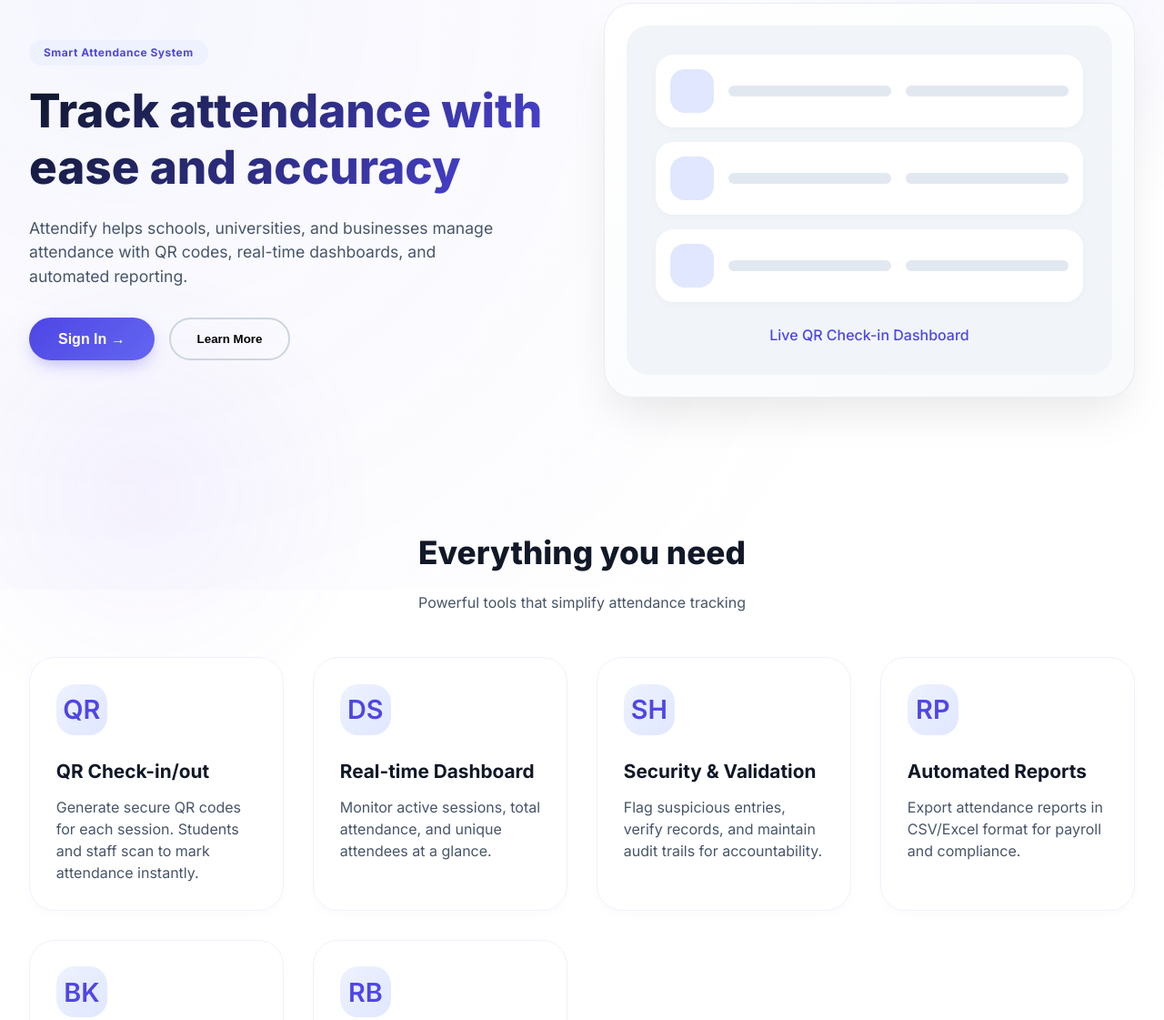
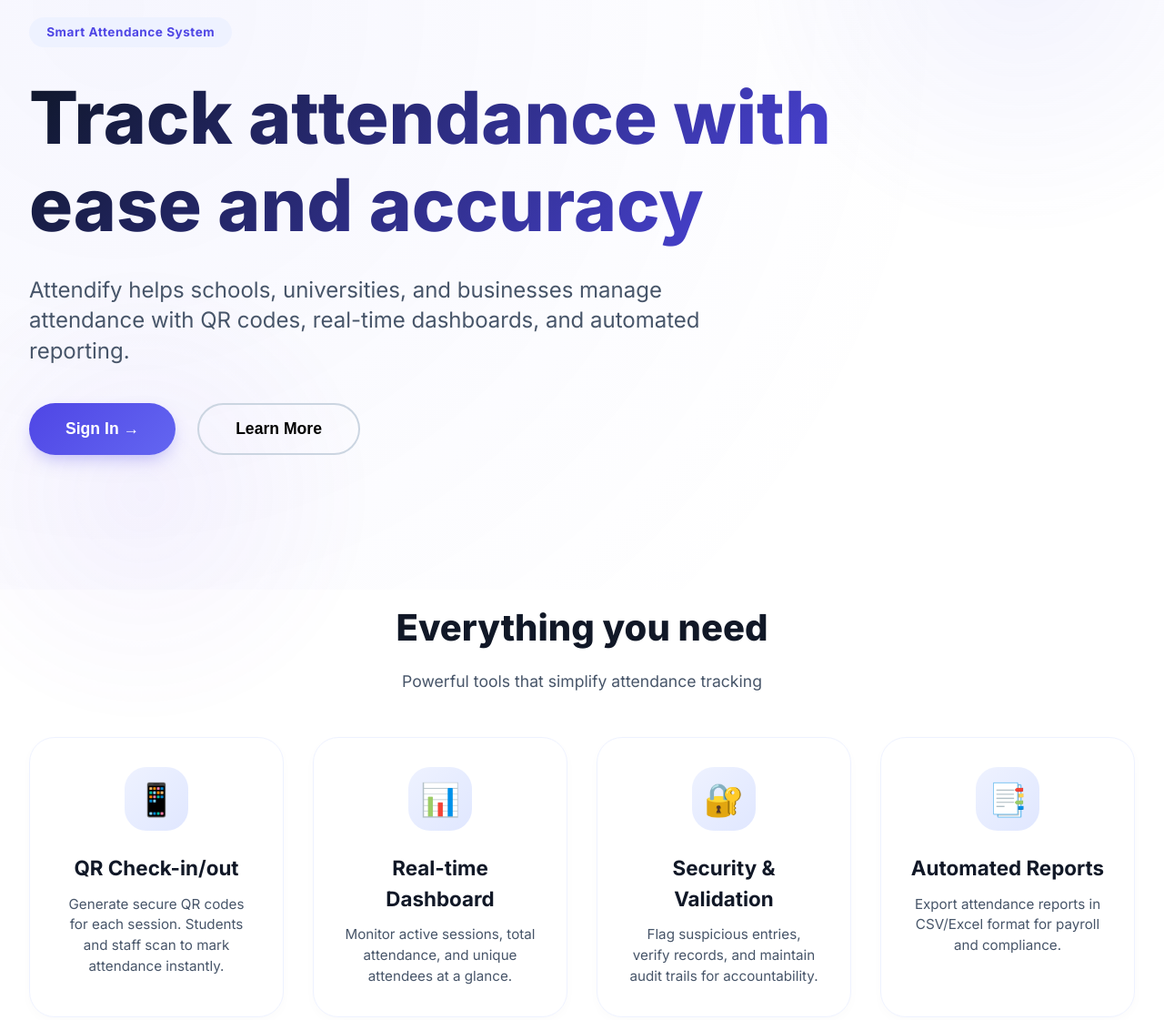
Before and after one commit to OnlyCoby/Attendify, a website: page index.html in a window 1280 px wide. Shown: the part 152-1273 px from the top of the page at 91% size. Drawn offline with Linux system fonts and the light colour scheme; a script that the page names is missing.

Commit message:
Update index.html

```diff
--- a/index.html
+++ b/index.html
@@ -154,10 +154,10 @@
             background: linear-gradient(135deg, #4f46e5, #6366f1);
             color: white;
             border: none;
-            padding: 0.9rem 2rem;
-            border-radius: 40px;
+            padding: 1rem 2.5rem;
+            border-radius: 50px;
             font-weight: 700;
-            font-size: 1rem;
+            font-size: 1.1rem;
             cursor: pointer;
             transition: all 0.3s ease;
             box-shadow: 0 8px 20px -6px rgba(79, 70, 229, 0.4);
@@ -174,9 +174,10 @@
         .btn-outline {
             background: transparent;
             border: 2px solid #cbd5e1;
-            padding: 0.8rem 1.8rem;
-            border-radius: 40px;
+            padding: 1rem 2.5rem;
+            border-radius: 50px;
             font-weight: 600;
+            font-size: 1.1rem;
             transition: all 0.2s;
             cursor: pointer;
         }
@@ -186,34 +187,34 @@
             background: rgba(79, 70, 229, 0.05);
         }
 
-        /* Hero Section */
+        /* Hero Section - Full width, no right box */
         .hero {
             max-width: 1280px;
-            margin: 3rem auto 2rem;
-            padding: 2rem 2rem 3rem;
-            display: grid;
-            grid-template-columns: 1fr 1fr;
-            gap: 3rem;
-            align-items: center;
+            margin: 4rem auto 3rem;
+            padding: 2rem 2rem 4rem;
+        }
+
+        .hero-content {
+            max-width: 900px;
         }
 
         .hero-badge {
             background: #eef2ff;
             color: #4f46e5;
-            padding: 0.3rem 1rem;
-            border-radius: 30px;
-            font-size: 0.75rem;
+            padding: 0.4rem 1.2rem;
+            border-radius: 40px;
+            font-size: 0.85rem;
             font-weight: 700;
             display: inline-block;
-            margin-bottom: 1.2rem;
+            margin-bottom: 1.8rem;
             letter-spacing: 0.5px;
         }
 
         .hero h1 {
-            font-size: 3.2rem;
+            font-size: 5rem;
             font-weight: 800;
             line-height: 1.2;
-            margin-bottom: 1.5rem;
+            margin-bottom: 1.8rem;
             background: linear-gradient(135deg, #0f172a, #4f46e5);
             background-clip: text;
             -webkit-background-clip: text;
@@ -221,52 +222,17 @@
         }
 
         .hero p {
-            font-size: 1.1rem;
+            font-size: 1.5rem;
             color: #475569;
-            margin-bottom: 2rem;
+            margin-bottom: 2.5rem;
             max-width: 90%;
+            line-height: 1.4;
         }
 
-        .hero-image {
-            background: linear-gradient(145deg, #ffffff, #f8fafc);
-            border-radius: 32px;
-            padding: 1.5rem;
-            box-shadow: 0 25px 50px -12px rgba(0, 0, 0, 0.1);
-            border: 1px solid rgba(203, 213, 225, 0.4);
-            text-align: center;
-        }
-
-        .demo-preview {
-            background: #f1f5f9;
-            border-radius: 24px;
-            padding: 2rem;
+        .hero-buttons {
             display: flex;
-            flex-direction: column;
-            gap: 1rem;
-        }
-
-        .fake-card {
-            background: white;
-            border-radius: 20px;
-            padding: 1rem;
-            display: flex;
-            align-items: center;
-            gap: 1rem;
-            box-shadow: 0 2px 8px rgba(0,0,0,0.03);
-        }
-
-        .fake-avatar {
-            width: 48px;
-            height: 48px;
-            background: #e0e7ff;
-            border-radius: 16px;
-        }
-
-        .fake-text {
-            flex: 1;
-            height: 12px;
-            background: #e2e8f0;
-            border-radius: 20px;
+            gap: 1.5rem;
+            flex-wrap: wrap;
         }
 
         /* Features section */
@@ -282,7 +248,7 @@
         }
 
         .section-header h2 {
-            font-size: 2.2rem;
+            font-size: 2.5rem;
             font-weight: 800;
             margin-bottom: 1rem;
         }
@@ -291,6 +257,7 @@
             color: #475569;
             max-width: 600px;
             margin: 0 auto;
+            font-size: 1.1rem;
         }
 
         .features-grid {
@@ -302,10 +269,11 @@
         .feature-card {
             background: white;
             border-radius: 28px;
-            padding: 1.8rem;
+            padding: 2rem;
             transition: all 0.3s;
             border: 1px solid #eef2ff;
             box-shadow: 0 4px 12px rgba(0, 0, 0, 0.02);
+            text-align: center;
         }
 
         .feature-card:hover {
@@ -315,27 +283,28 @@
         }
 
         .feature-icon {
-            width: 56px;
-            height: 56px;
+            width: 70px;
+            height: 70px;
             background: linear-gradient(135deg, #eef2ff, #e0e7ff);
-            border-radius: 20px;
+            border-radius: 24px;
             display: flex;
             align-items: center;
             justify-content: center;
-            margin-bottom: 1.5rem;
-            font-size: 1.8rem;
-            font-weight: 600;
+            margin: 0 auto 1.5rem auto;
+            font-size: 2.2rem;
+            font-weight: 700;
             color: #4f46e5;
         }
 
         .feature-card h3 {
-            font-size: 1.3rem;
+            font-size: 1.4rem;
             margin-bottom: 0.75rem;
         }
 
         .feature-card p {
             color: #475569;
             line-height: 1.5;
+            font-size: 0.95rem;
         }
 
         /* Security Section - 2 cards only */
@@ -349,7 +318,7 @@
 
         .security-card {
             background: white;
-            padding: 1.8rem;
+            padding: 2rem;
             border-radius: 28px;
             border: 1px solid #eef2ff;
             box-shadow: 0 4px 12px rgba(0, 0, 0, 0.02);
@@ -362,20 +331,21 @@
         }
 
         .security-icon {
-            font-size: 2rem;
+            font-size: 2.5rem;
             font-weight: 700;
             color: #4f46e5;
             margin-bottom: 1rem;
         }
 
         .security-card h3 {
-            font-size: 1.3rem;
+            font-size: 1.4rem;
             margin-bottom: 0.75rem;
         }
 
         .security-card p {
             color: #475569;
             line-height: 1.5;
+            font-size: 0.95rem;
         }
 
         /* Login Modal */
@@ -523,28 +493,30 @@
             background: linear-gradient(125deg, #1e1b4b, #312e81);
             border-radius: 48px;
             margin: 3rem auto;
-            padding: 3.5rem 2rem;
+            padding: 4rem 2rem;
             text-align: center;
             color: white;
             max-width: 1000px;
         }
 
         .cta-section h2 {
-            font-size: 2.2rem;
+            font-size: 2.5rem;
             margin-bottom: 1rem;
         }
 
         .cta-section p {
             opacity: 0.9;
             margin-bottom: 2rem;
+            font-size: 1.1rem;
         }
 
         .btn-cta {
             background: white;
             color: #4f46e5;
-            padding: 0.9rem 2.2rem;
+            padding: 1rem 2.5rem;
             font-weight: 700;
-            border-radius: 40px;
+            font-size: 1.1rem;
+            border-radius: 50px;
             text-decoration: none;
             display: inline-flex;
             align-items: center;
@@ -603,11 +575,26 @@
 
         @media (max-width: 860px) {
             .hero {
-                grid-template-columns: 1fr;
                 text-align: center;
+                padding: 1.5rem;
+                margin: 2rem auto;
+            }
+            .hero-content {
+                max-width: 100%;
+            }
+            .hero h1 {
+                font-size: 2.8rem;
             }
             .hero p {
                 max-width: 100%;
+                font-size: 1.2rem;
+            }
+            .hero-buttons {
+                justify-content: center;
+            }
+            .btn-primary, .btn-outline {
+                padding: 0.8rem 1.8rem;
+                font-size: 1rem;
             }
             .navbar {
                 padding: 1rem;
@@ -616,6 +603,9 @@
                 gap: 1rem;
             }
             .section-header h2 {
+                font-size: 2rem;
+            }
+            .cta-section h2 {
                 font-size: 1.8rem;
             }
         }
@@ -642,28 +632,20 @@
     </div>
 </nav>
 
-<!-- Hero Section -->
+<!-- Hero Section - Large text -->
 <section class="hero">
-    <div>
+    <div class="hero-content">
         <span class="hero-badge">Smart Attendance System</span>
         <h1>Track attendance with ease and accuracy</h1>
         <p>Attendify helps schools, universities, and businesses manage attendance with QR codes, real-time dashboards, and automated reporting.</p>
-        <div style="display: flex; gap: 1rem; flex-wrap: wrap;">
+        <div class="hero-buttons">
             <button class="btn-primary" id="heroLoginBtn">Sign In →</button>
             <button class="btn-outline" onclick="document.getElementById('features').scrollIntoView({behavior:'smooth'})">Learn More</button>
         </div>
     </div>
-    <div class="hero-image">
-        <div class="demo-preview">
-            <div class="fake-card"><div class="fake-avatar"></div><div class="fake-text"></div><div class="fake-text" style="width: 40px;"></div></div>
-            <div class="fake-card"><div class="fake-avatar"></div><div class="fake-text"></div><div class="fake-text" style="width: 30px;"></div></div>
-            <div class="fake-card"><div class="fake-avatar"></div><div class="fake-text"></div><div class="fake-text" style="width: 50px;"></div></div>
-            <div style="text-align: center; margin-top: 0.5rem; font-weight: 500; color: #4f46e5;">Live QR Check-in Dashboard</div>
-        </div>
-    </div>
 </section>
 
-<!-- Features Section -->
+<!-- Features Section with Icons -->
 <div id="features" class="section">
     <div class="section-header">
         <h2>Everything you need</h2>
@@ -671,32 +653,32 @@
     </div>
     <div class="features-grid">
         <div class="feature-card">
-            <div class="feature-icon">QR</div>
+            <div class="feature-icon">📱</div>
             <h3>QR Check-in/out</h3>
             <p>Generate secure QR codes for each session. Students and staff scan to mark attendance instantly.</p>
         </div>
         <div class="feature-card">
-            <div class="feature-icon">DS</div>
+            <div class="feature-icon">📊</div>
             <h3>Real-time Dashboard</h3>
             <p>Monitor active sessions, total attendance, and unique attendees at a glance.</p>
         </div>
         <div class="feature-card">
-            <div class="feature-icon">SH</div>
+            <div class="feature-icon">🔐</div>
             <h3>Security & Validation</h3>
             <p>Flag suspicious entries, verify records, and maintain audit trails for accountability.</p>
         </div>
         <div class="feature-card">
-            <div class="feature-icon">RP</div>
+            <div class="feature-icon">📑</div>
             <h3>Automated Reports</h3>
             <p>Export attendance reports in CSV/Excel format for payroll and compliance.</p>
         </div>
         <div class="feature-card">
-            <div class="feature-icon">BK</div>
+            <div class="feature-icon">💾</div>
             <h3>Backup & Recovery</h3>
             <p>Auto-backup to cloud. Restore data with one click, never lose critical records.</p>
         </div>
         <div class="feature-card">
-            <div class="feature-icon">RB</div>
+            <div class="feature-icon">👥</div>
             <h3>Role-based Access</h3>
             <p>Admin, teacher, employee roles with granular permissions and custom controls.</p>
         </div>
@@ -711,12 +693,12 @@
     </div>
     <div class="security-grid">
         <div class="security-card">
-            <div class="security-icon">EN</div>
+            <div class="security-icon">🔒</div>
             <h3>AES-256 Encryption</h3>
             <p>All attendance records and user data encrypted at rest and in transit.</p>
         </div>
         <div class="security-card">
-            <div class="security-icon">AU</div>
+            <div class="security-icon">📜</div>
             <h3>Audit Trail Logs</h3>
             <p>Complete history of scans, edits and admin actions for compliance.</p>
         </div>
```
